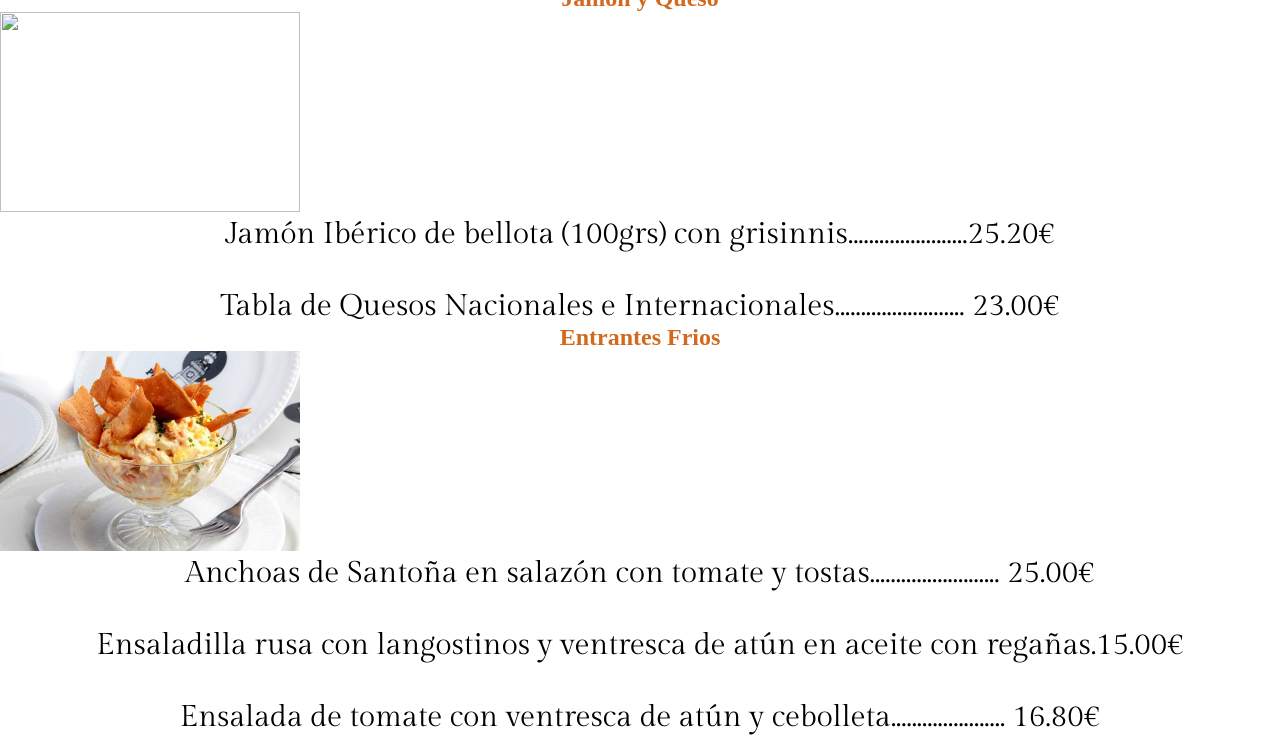
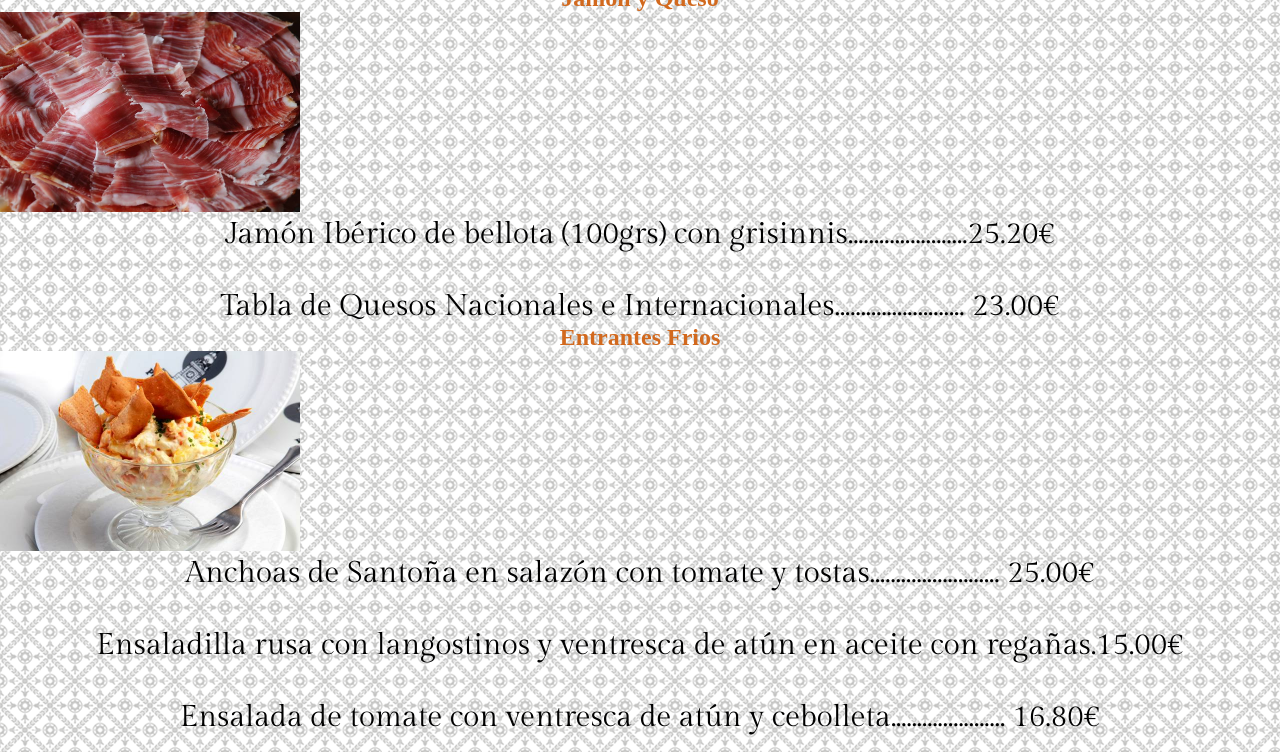
Before and after one commit to KikeDelgado/github.io, a plain HTML site: page carta.html in a window 1280 px wide. Shown: the part 348-1100 px from the top of the page. Drawn offline with Linux system fonts and the light colour scheme; the site is published under a folder, as on GitHub Pages, so addresses that start at the root find nothing; a web font is replaced by a local one.

Commit message:
Cambio de ruta otra vez
se me olvido cambiar 2 rutas

```diff
--- a/carta.html
+++ b/carta.html
@@ -24,7 +24,7 @@
 
         <h1 class="carta">CARTA</h1>
             <h2>Jamón y Queso</h2>
-                <img class="fotocarta" src="/Imagenes/jamon_iberico.jpg" alt="">
+                <img class="fotocarta" src="Imagenes/jamon_iberico.jpg" alt="">
                 <p class="comida">
                     Jamón Ibérico de bellota (100grs) con grisinnis.......................25.20€<br/>
                     <br/>
--- a/proyecto_final.css
+++ b/proyecto_final.css
@@ -10,7 +10,7 @@ background-color: white;
 }
 
 body{
-    background-image: url("/Imagenes/puertalsol.gif");
+    background-image: url("Imagenes/puertalsol.gif" );
     font-family: 'Rhodium Libre', serif;
 }
 
```
